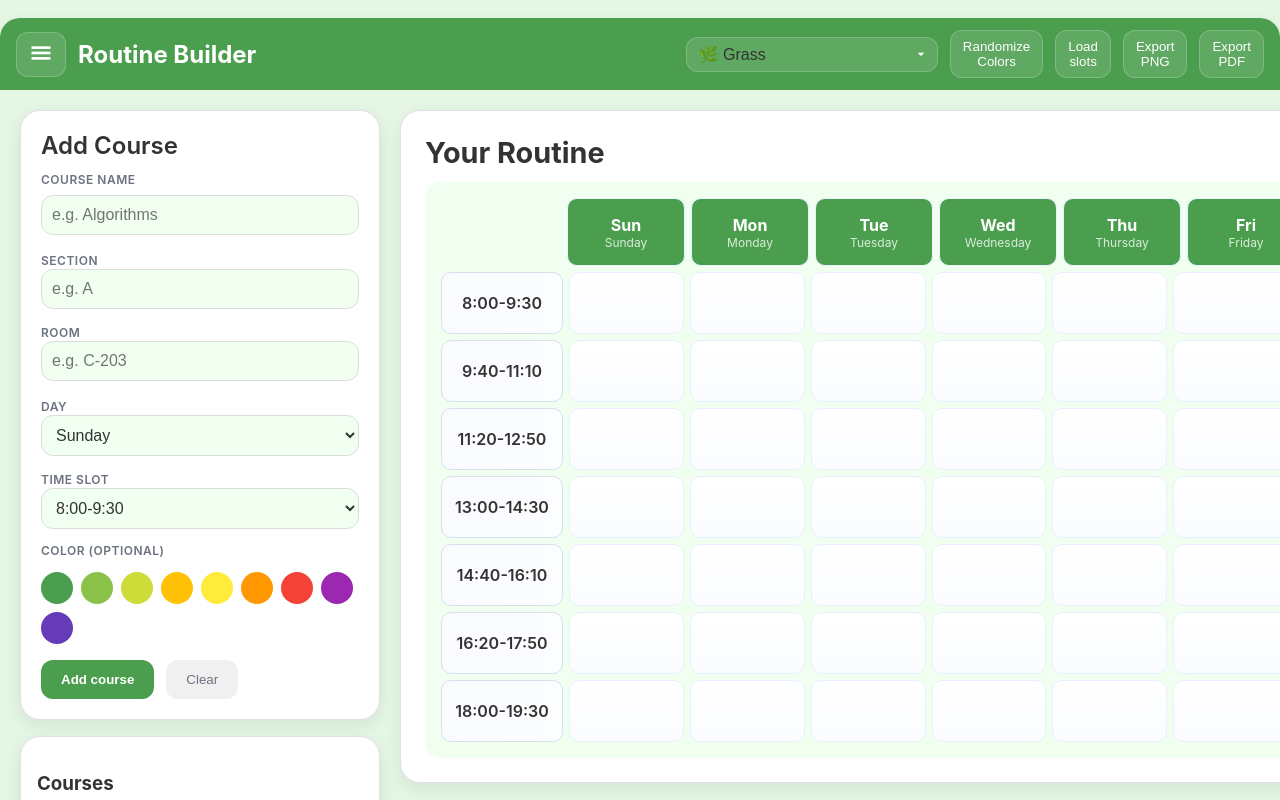
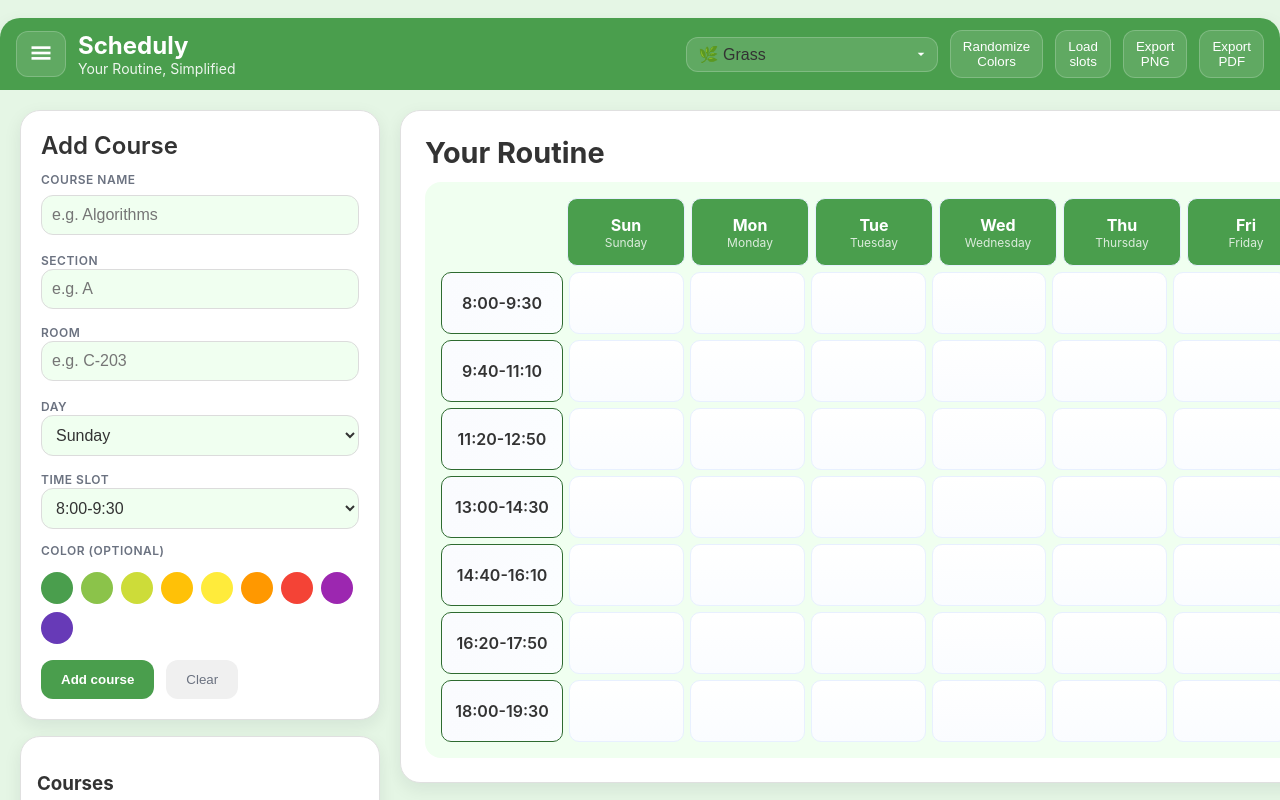
Before and after one commit to rmia46/scheduly, a plain HTML site: page index.html in a window 1280 px wide. Drawn offline with nearby package versions, Linux system fonts and the light colour scheme.

Commit message:
Minor updates to style

```diff
--- a/index.html
+++ b/index.html
@@ -21,7 +21,10 @@
         <header class="app-bar">
             <div class="app-bar-left">
                 <button id="menu-toggle" class="icon-btn"><span class="material-symbols-outlined">menu</span></button>
-                <h1>Routine Builder</h1>
+                <div>
+                    <h1>Scheduly</h1>
+                    <p class="subtitle">Your Routine, Simplified</p>
+                </div>
             </div>
             <div class="app-bar-actions">
                 <select id="theme-selector" class="theme-select">
--- a/script.js
+++ b/script.js
@@ -302,8 +302,8 @@ function renderCoursesList() {
             <div class="course-meta">
                 <div class="course-dot" style="background:${c.color}"></div>
                 <div>
-                    <div class="course-name">${escapeHtml(c.name)} <span class="muted">${escapeHtml(c.section)}</span></div>
-                    <div class="course-details muted">Original: ${dayName} · ${slotLabel}</div>
+                    <div class="course-name">${escapeHtml(c.name)} <span>${escapeHtml(c.section)}</span></div>
+                    <div class="course-details">Original: ${dayName} · ${slotLabel}</div>
                 </div>
             </div>
             <div class="row-actions">
--- a/style.css
+++ b/style.css
@@ -31,6 +31,7 @@ body[data-theme="lemon"] {
     --accent-2: #845e2a;
     --surface-tint: #ffffe0;
     --course-block-border: #ffcc00; /* Lemon theme border color */
+    --time-block-border: #845e2a;
     background-color: var(--bg);
 }
 
@@ -40,6 +41,7 @@ body[data-theme="grass"] {
     --accent-2: #2e6b30;
     --surface-tint: #f0fff0;
     --course-block-border: #2e6b30; /* Grass theme border color */
+    --time-block-border: #2e6b30;
     background-color: var(--bg);
 }
 
@@ -49,6 +51,7 @@ body[data-theme="ocean"] {
     --accent-2: #0d47a1;
     --surface-tint: #f0f8ff;
     --course-block-border: #0d47a1; /* Ocean theme border color */
+    --time-block-border: #0d47a1;
     background-color: var(--bg);
 }
 
@@ -64,13 +67,19 @@ body[data-theme="ocean"] {
 }
 .app-bar-left {
     display: flex;
-    align-items: center;
     gap: 12px;
 }
 .app-bar h1 {
     font-size: 24px;
     margin: 0;
     font-weight: 700;
+}
+
+.app-bar .subtitle {
+    margin: 0;
+    font-size: 14px;
+    font-weight: 400;
+    opacity: 0.9;
 }
 .material-symbols-outlined {
     font-variation-settings: 'FILL' 0, 'wght' 600, 'GRAD' 0, 'opsz' 24;
@@ -387,7 +396,7 @@ input:focus, select:focus {
     flex: 0 0 120px;
     font-weight: 600;
     background: linear-gradient(90deg, #fafbfe, #fbfdff);
-    border: 1px solid #d8e0f0;
+    border: 1px solid var(--time-block-border);
     cursor: default;
 }
 .grid-row .grid-cell + .grid-cell {
@@ -405,7 +414,6 @@ input:focus, select:focus {
     cursor: grab;
     box-shadow: 0 4px 10px rgba(0,0,0,0.1);
     transition: all 0.2s ease;
-    border: 1px solid var(--course-block-border);
     box-sizing: border-box; /* Add this line */
 }
 .course-block:hover {
```
